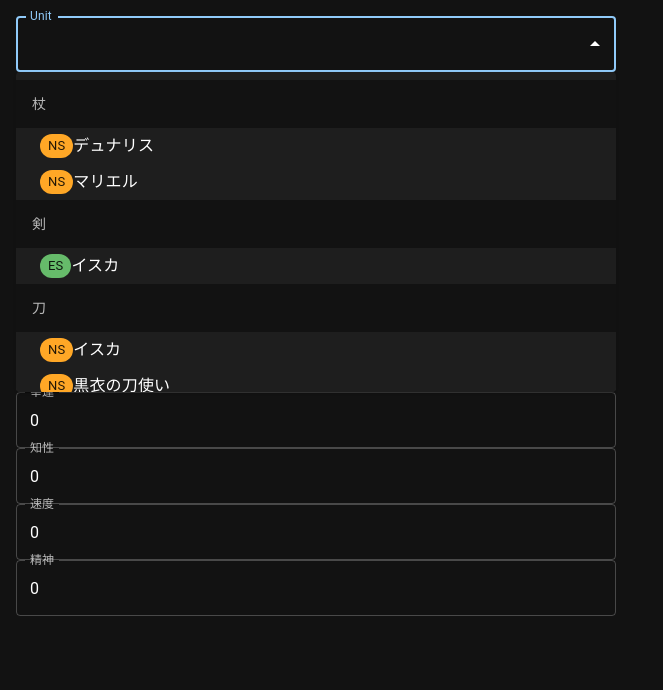
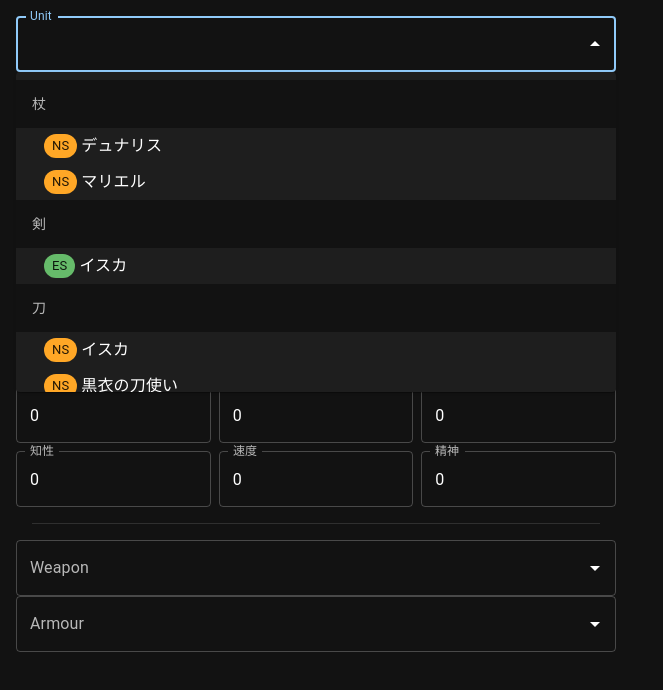
Before and after one commit to k0d1k-65/ae, a React (Create React App) app: page / in a window 1280 px wide. Both pictures are taken after a click on the element "Unit". Shown: the top 690 px of the page, without its empty margins (0-663 px from the left). Built offline with nearby package versions, Linux system fonts and the light colour scheme.

Commit message:
防具選択ボックス追加とレイアウト修正

```diff
--- a/src/components/UnitBase.tsx
+++ b/src/components/UnitBase.tsx
@@ -1,13 +1,30 @@
-import { Autocomplete, Chip, TextField } from '@mui/material';
+import { Autocomplete, Chip, Divider, Grid, TextField } from '@mui/material';
 import { Box } from '@mui/system';
 import * as React from 'react';
+import { getArmourByWeapon } from '../common/constants/ArmourType';
 import { LightShadowType } from '../common/constants/LightShadowType';
 import { StyleType } from '../common/constants/StyleType';
 import { getWeaponLabel, WeaponType } from '../common/constants/WeaponType';
 import { Equipment } from '../common/types/Equiqment';
 import { Unit } from '../common/types/Unit';
+import { fetchArmours } from '../features/Armour';
 import { fetchUnits } from '../features/Units';
 import { fetchWeapons } from '../features/Weapons';
+
+function StyleChip(props: {styleType: StyleType|null}) {
+  if (props.styleType == null) {
+    return (<></>);
+  }
+
+  const chipColor =
+    props.styleType == StyleType.ES
+    ? "success"
+    : props.styleType == StyleType.AS
+    ? "error"
+    : "warning";
+
+    return (<Chip label={props.styleType} color={chipColor} size="small" sx={{ml: .5, mr: .5}}/>);
+}
 
 function UnitSelectBox(props: {units: Unit[], onSelected: (s: Unit|null) => void}) {
   const { units, onSelected } = props;
@@ -32,15 +49,9 @@ function UnitSelectBox(props: {units: Unit[], onSelected: (s: Unit|null) => void
   };
 
   const handleRenderOption = (props: object, option: Unit) => {
-    const chipColor =
-      option.styleType == StyleType.ES
-      ? "success"
-      : option.styleType == StyleType.AS
-      ? "error"
-      : "warning";
     return (
-      <Box component="li" sx={{ '& > img': { mr: 2, flexShrink: 0 } }} {...props}>
-        <Chip label={option.styleType} color={chipColor} size="small" />
+      <Box component="li" {...props}>
+        <StyleChip styleType={option.styleType}/>
         <span>{option.name}</span>
       </Box>
     )
@@ -62,16 +73,16 @@ function UnitSelectBox(props: {units: Unit[], onSelected: (s: Unit|null) => void
 
 // 武器
 function UnitWeaponSelectBox(props: {
-  type: WeaponType,
+  wType: WeaponType|null,
   items: Equipment[],
   selecting: Equipment|null,
   onSelected: (s: Equipment|null) => void,
 }) {
-  const { type, items, selecting, onSelected } = props;
+  const { wType, items, selecting, onSelected } = props;
 
   const options = items
     .filter(option => {
-      return option.weaponType === type
+      return option.weaponType === wType
     })
     .map((option) => {
       return {
@@ -100,12 +111,54 @@ function UnitWeaponSelectBox(props: {
     />
   );
 };
-// function UnitArmourSelectBox(props: {unit: Unit}) {};
+
+// 防具
+function UnitArmourSelectBox(props: {
+  wType: WeaponType|null,
+  items: Equipment[],
+  selecting: Equipment|null,
+  onSelected: (s: Equipment|null) => void,
+}) {
+  const { wType, items, selecting, onSelected } = props;
+
+  const aType = wType != null && getArmourByWeapon(wType);
+  const options = items
+    .filter(option => {
+      return option.armourType === aType
+    })
+    .map((option) => {
+      return {
+        ...option,
+      };
+    });
+
+  const handleChange = (_: any, selected: Equipment|null) => {
+    onSelected(selected);
+  };
+
+  const handleRender = (params: object) => {
+    return (
+      <TextField {...params} label="Armour" />
+    );
+  };
+
+  return (
+    <Autocomplete
+      id="ArmourSelectBox"
+      options={options}
+      getOptionLabel={(opt) => opt.name}
+      value={selecting}
+      renderInput={handleRender}
+      onChange={handleChange}
+    />
+  );
+};
 // function UnitBadgeSelectBox(props: {unit: Unit}) {};
 
 export default function UnitBase() {
   const unitData = fetchUnits();
   const weaponData = fetchWeapons();
+  const armourData = fetchArmours();
 
   const [unit, setUnit] = React.useState<Unit|null>(null);
   React.useEffect(() => {
@@ -124,6 +177,10 @@ export default function UnitBase() {
   React.useEffect(() => {
     // 選択ユニットの武器種が変わったら、selectの中身をリセット
     setWeapon(null);
+
+    if (unit == null || armour && armour.armourType !== getArmourByWeapon(unit.weapon)) {
+      setArmour(null);
+    }
     // TODO: 専用装備判定とか。
   }, [unit?.weapon]);
 
@@ -140,6 +197,9 @@ export default function UnitBase() {
   const [statusSpeed, setStatusSpeed] = React.useState<number>(0);
 
   const [weapon, setWeapon] = React.useState<Equipment|null>(null);
+  const [armour, setArmour] = React.useState<Equipment|null>(null);
+
+  const divider = (<Divider variant="middle" sx={{margin: 2}} />);
 
   return (
     <Box
@@ -153,9 +213,6 @@ export default function UnitBase() {
         units={unitData}
         onSelected={setUnit}
       />
-
-      {/* クラス名テキスト */}
-      <Box margin={1}>Class : {!!unit ? unit.className : "-"}</Box>
 
       {/* スタイルボーナスONOFF指定チェックボックス */}
       {/*
@@ -186,6 +243,50 @@ export default function UnitBase() {
         </ToggleButton>
       */}
 
+      {divider}
+
+      <Grid container spacing={1}>
+        <Grid item xs={12}>
+          {/* クラス名テキスト */}
+          <>Class : {!!unit ? unit.className : "-"}</>
+          <StyleChip styleType={!!unit ? unit.styleType : null}/>
+        </Grid>
+
+        <Grid item xs={4}>
+          <TextField
+            type="number"
+            label="HP"
+            value={statusHp}
+            onChange={e => setStatusHp(Number(e.target.value))}
+          />
+        </Grid>
+
+        <Grid item xs={4}>
+        </Grid>
+
+        <Grid item xs={4}>
+        </Grid>
+
+        <Grid item xs={4}>
+          <TextField
+            type="number"
+            label="MP"
+            value={statusMp}
+            onChange={e => setStatusMp(Number(e.target.value))}
+          />
+        </Grid>
+      </Grid>
+
+      {divider}
+
+      <Grid container spacing={1}>
+        <Grid item xs={4}>
+          {/* 攻撃 */}
+        </Grid>
+        <Grid item xs={4}>
+          {/* 防御 */}
+        </Grid>
+        <Grid item xs={4}>
           {/* 天冥 */}
           <TextField
             id="filled-number"
@@ -198,71 +299,85 @@ export default function UnitBase() {
             value={unitLightShadowNumber}
             onChange={e => setUnitLightShadowNumber(Number(e.target.value))}
           />
+        </Grid>
+        <Grid item xs={4}>
+          {/* 魔攻 */}
+        </Grid>
+        <Grid item xs={4}>
+          {/* 魔防 */}
+        </Grid>
+      </Grid>
 
-      <TextField
-        type="number"
-        label="HP"
-        value={statusHp}
-        onChange={e => setStatusHp(Number(e.target.value))}
-      />
-      <TextField
-        type="number"
-        label="MP"
-        value={statusMp}
-        onChange={e => setStatusMp(Number(e.target.value))}
-      />
+      {divider}
+
+      <Grid container spacing={1}>
+        <Grid item xs={4}>
           <TextField
             type="number"
             label="腕力"
             value={statusPower}
             onChange={e => setStatusPower(Number(e.target.value))}
           />
+        </Grid>
+        <Grid item xs={4}>
           <TextField
             type="number"
             label="耐久"
             value={statusEndure}
             onChange={e => setStatusEndure(Number(e.target.value))}
           />
+        </Grid>
+        <Grid item xs={4}>
           <TextField
             type="number"
             label="幸運"
             value={statusLuck}
             onChange={e => setStatusLuck(Number(e.target.value))}
           />
+        </Grid>
+        <Grid item xs={4}>
           <TextField
             type="number"
             label="知性"
             value={statusIntelligence}
             onChange={e => setStatusIntelligence(Number(e.target.value))}
           />
+        </Grid>
+        <Grid item xs={4}>
           <TextField
             type="number"
             label="速度"
             value={statusSpeed}
             onChange={e => setStatusSpeed(Number(e.target.value))}
           />
+        </Grid>
+        <Grid item xs={4}>
           <TextField
             type="number"
             label="精神"
             value={statusSplit}
             onChange={e => setStatusSplit(Number(e.target.value))}
           />
+        </Grid>
 
-      {
-        !!unit
-          ?
-          (<>
+      </Grid>
+
+      {divider}
+
       {/* 武器選択ボックス */}
       <UnitWeaponSelectBox
-              type={unit.weapon}
+        wType={!!unit ? unit.weapon : null}
         items={weaponData}
         selecting={weapon}
         onSelected={setWeapon}
       />
-          </>)
-          :
-          (<></>)
-      }
+      {/* 防具選択ボックス */}
+      <UnitArmourSelectBox
+        wType={!!unit ? unit.weapon : null}
+        items={armourData}
+        selecting={armour}
+        onSelected={setArmour}
+      />
 
     </Box>
   );
```
Lines whose indentation alone changed are shown as unchanged.
